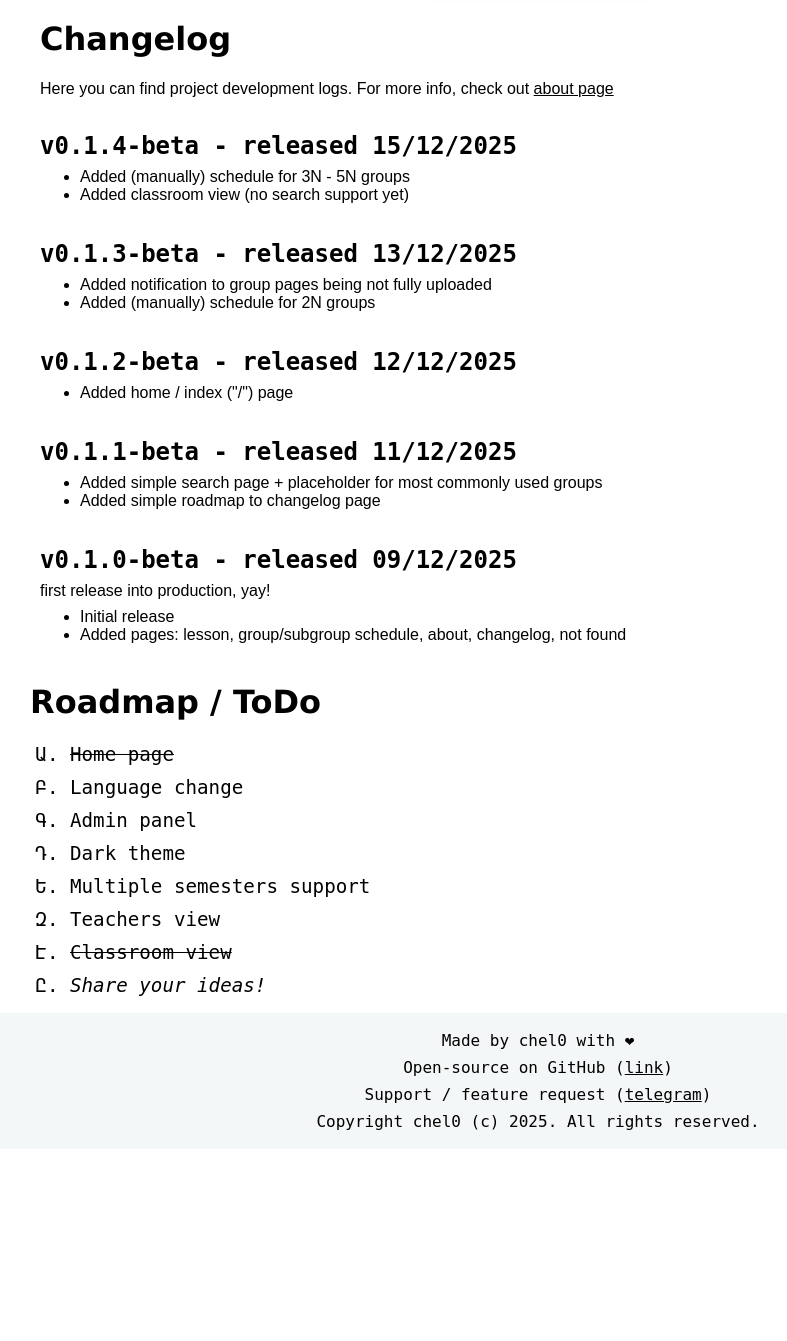
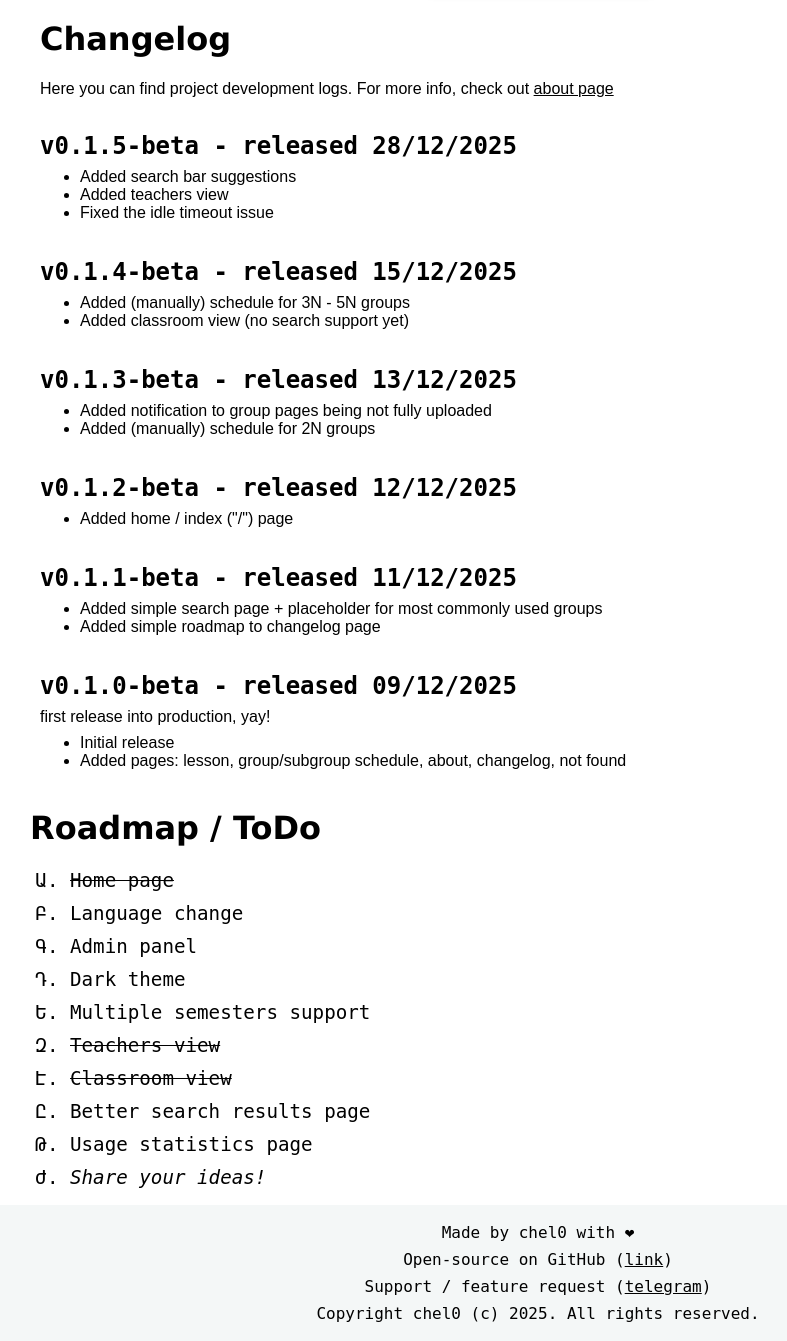
Before and after one commit to Kak0ytachel/MckSchedule, a Python web app: template templates/changelog.html in a window 1280 px wide. Shown: the part 61-1402 px from the top of the page, without its empty margins (110-897 px from the left). Before the commit the page ends 1191 px from the top, so only its background shows below. Run offline with Jinja, Linux system fonts and the light colour scheme; the template is opened without the code that fills it, so the values that code supplies are empty; some libraries are stand-ins or nearby versions.

Commit message:
changelog updated

```diff
--- a/templates/changelog.html
+++ b/templates/changelog.html
@@ -17,6 +17,14 @@
         <p> Here you can find project development logs. For more info, check out <a href="/about"> about page </a></p>
     </header>
     <section>
+        <article class="changelog-article">
+            <h2>v0.1.5-beta - released 28/12/2025 </h2>
+            <ul>
+                <li> Added search bar suggestions</li>
+                <li> Added teachers view </li>
+                <li> Fixed the idle timeout issue</li>
+            </ul>
+        </article>
         <article class="changelog-article">
             <h2>v0.1.4-beta - released 15/12/2025 </h2>
             <ul>
@@ -62,8 +70,10 @@
             <li>Admin panel</li>
             <li>Dark theme</li>
             <li>Multiple semesters support</li>
-            <li>Teachers view</li>
+            <li><del>Teachers view</del></li>
             <li><del>Classroom view</del></li>
+            <li>Better search results page</li>
+            <li>Usage statistics page</li>
             <li><i>Share your ideas!</i></li>
         </ul>
     </div>
```
Also changed, not shown: changelog.md.
